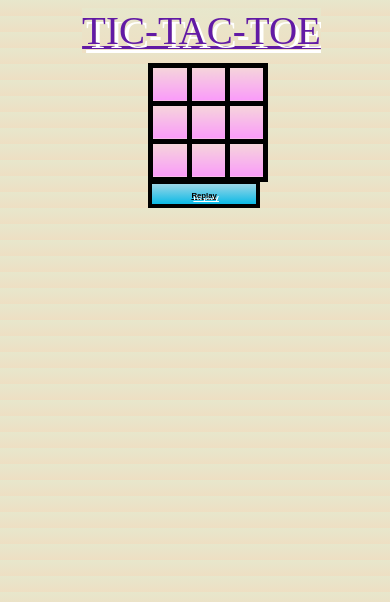
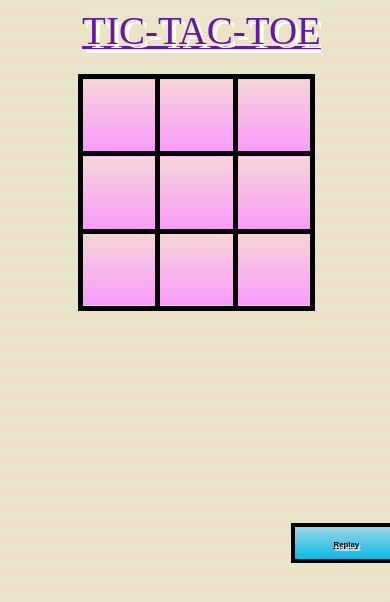
Before and after one commit to sparsh0602/WEBSITE__CODE, a plain HTML site: page GAME CODES/TIC_TAC_TOE/index.html in a window 390 px wide. Drawn offline with Linux system fonts and the light colour scheme.

Commit message:
Update style.css

```diff
--- a/GAME CODES/TIC_TAC_TOE/style.css
+++ b/GAME CODES/TIC_TAC_TOE/style.css
@@ -68,3 +68,48 @@ button{
     cursor: pointer;
     text-decoration-color: black;
 }
+
+@media screen and (max-width: 650px)
+{
+.endbutton{
+
+    position: absolute;
+    text-align: center;
+    background:linear-gradient( rgb(155, 214, 231),rgb(11, 186, 230));
+    font-size: 2vw;
+    border: 4px solid black;
+    padding-left: 10vw;
+    padding-right: 10vw;
+    padding-top: 2vw;
+    padding-bottom: 1vw;
+    font-weight: bolder;
+    text-decoration: underline;
+    text-shadow: 1.5px 1.5px white;
+    left: 38.5vw;
+    cursor: pointer;
+    text-decoration-color: black;
+    top: 90vw;
+    bottom: 72vw;
+}
+
+.cell{
+
+    border: 5px solid black;
+    height: 18vw;
+    width:  18vw;
+    text-align: center;
+    cursor: pointer;
+    font-size: 5vw;
+    font-weight: bolder;
+    background: linear-gradient(rgb(245, 213, 218),rgb(250, 155, 250));
+}
+
+.tablee{
+
+    border-collapse: collapse;
+    position: absolute;
+    margin-top: 17vw;
+    margin-left: 18vw;
+
+}
+}
```
